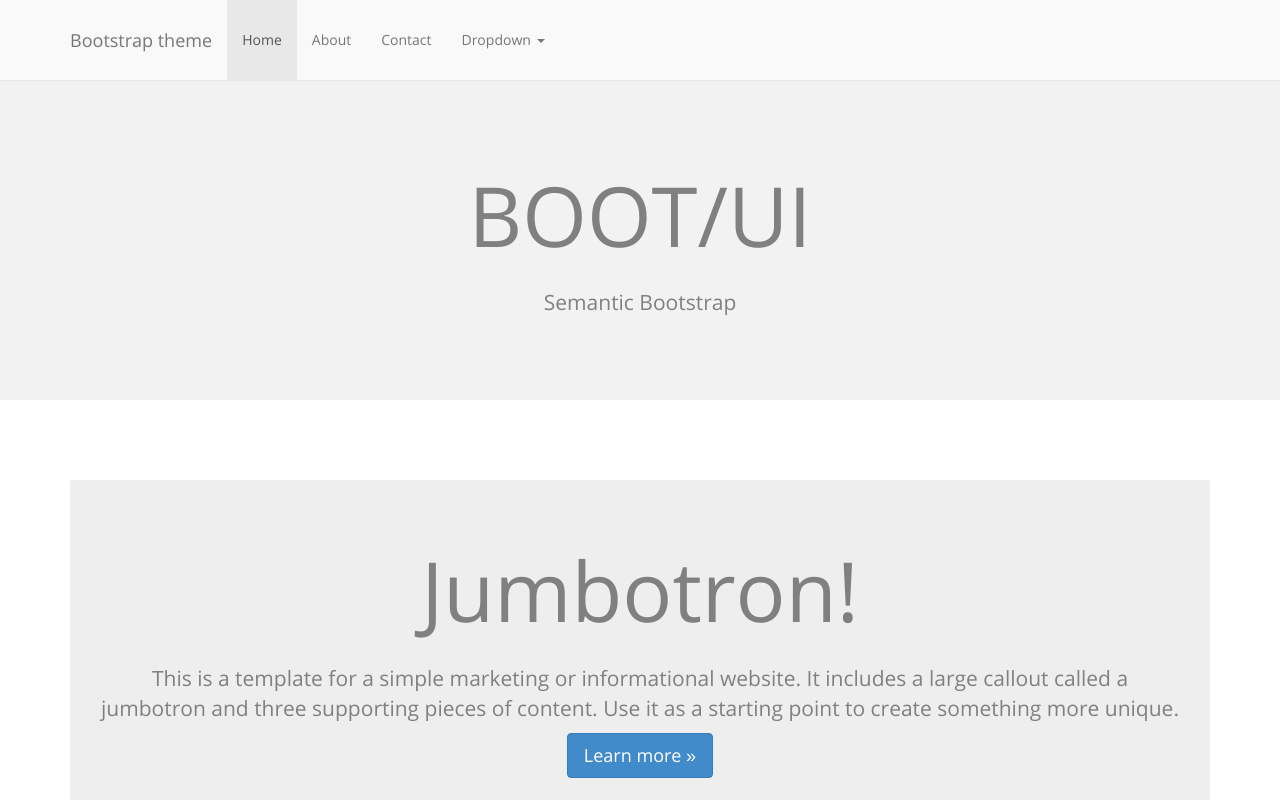
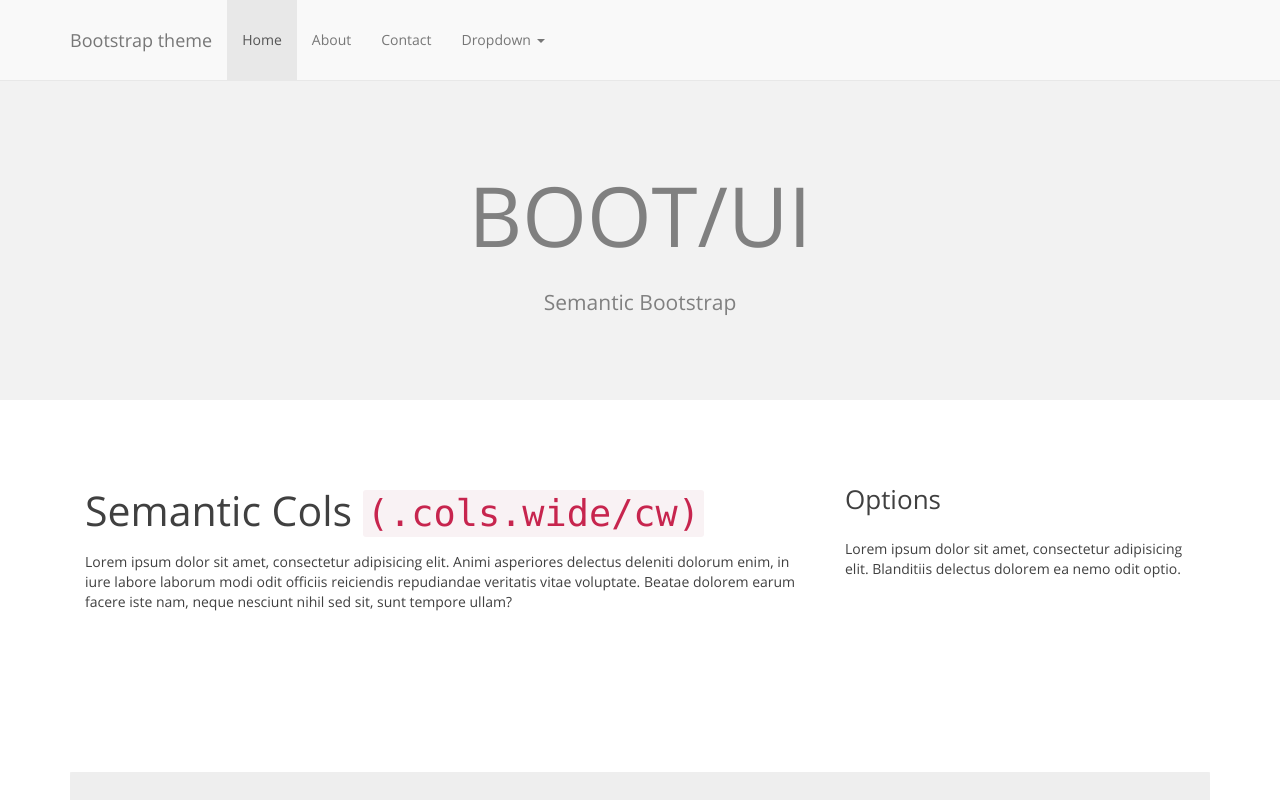
Before and after one commit to sgkit/bootui, a website: page index.html in a window 1280 px wide. Shown: the top 800 px of the page. Drawn offline with nearby package versions, Linux system fonts and the light colour scheme.

Commit message:
Semantic Cols
Add semantic cols demo section

Signed-off-by: shawnsandy <shawnsandy04@gmail.com>

```diff
--- a/index.html
+++ b/index.html
@@ -52,6 +52,22 @@
         </div>
     </div>
 </header>
+<section class="bootui">
+
+    <div class="contain cw view-code">
+
+        <div class="eight"><article>
+            <h1>Semantic Cols <code>(.cols.wide/cw)</code></h1>
+            Lorem ipsum dolor sit amet, consectetur adipisicing elit. Animi asperiores delectus deleniti dolorum enim, in iure labore laborum modi odit officiis reiciendis repudiandae veritatis vitae voluptate. Beatae dolorem earum facere iste nam, neque nesciunt nihil sed sit, sunt tempore ullam?
+        </article>
+        </div>
+        <div class="four"><aside>
+            <h1>Options</h1>
+        Lorem ipsum dolor sit amet, consectetur adipisicing elit. Blanditiis delectus dolorem ea nemo odit optio.</aside></div>
+
+    </div>
+
+</section>
 <section class="bootui">
 
 <div class="contain theme-showcase" role="main">
```
